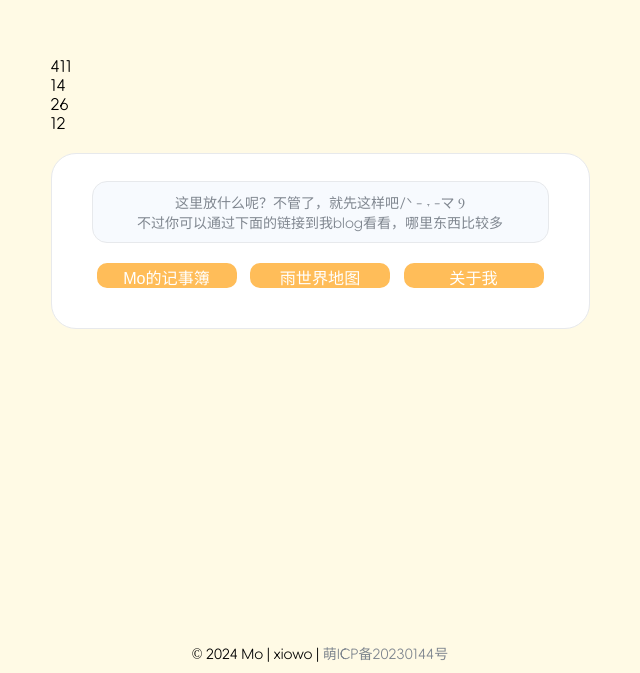
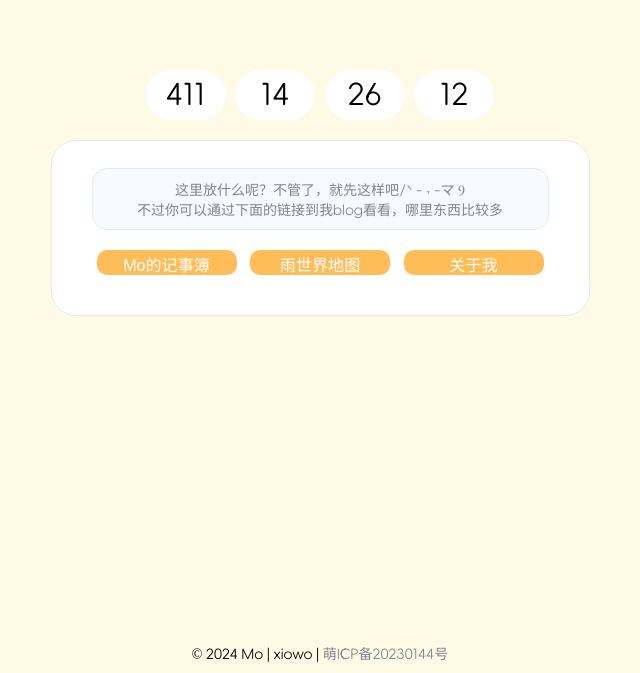
Before and after one commit to xiowo/Mo-pages, a plain HTML site: page index.html in a window 1280 px wide. Shown: the part 127-800 px from the top of the page, without its empty margins (320-960 px from the left). Drawn offline with Linux system fonts and the light colour scheme.

Commit message:
手机传的，css传错目录了🌿

```diff
--- a/resources/css/main.css
+++ b/resources/css/main.css
@@ -49,6 +49,22 @@
             padding: 15px;
         }
 
+        .countdown {
+          display: flex;
+          margin: 0 auto;
+        }
+
+        .countdown div {
+          width: 80px;
+          height: 50px;
+          margin: 0 0.3rem;
+          font-size: 30px;
+          text-align: center;
+          line-height: 50px;
+          background-color: #fff;
+          border-radius: 25px;
+        }
+
         .main {
             margin-top: 20px;
             padding: 20px 40px;
```
